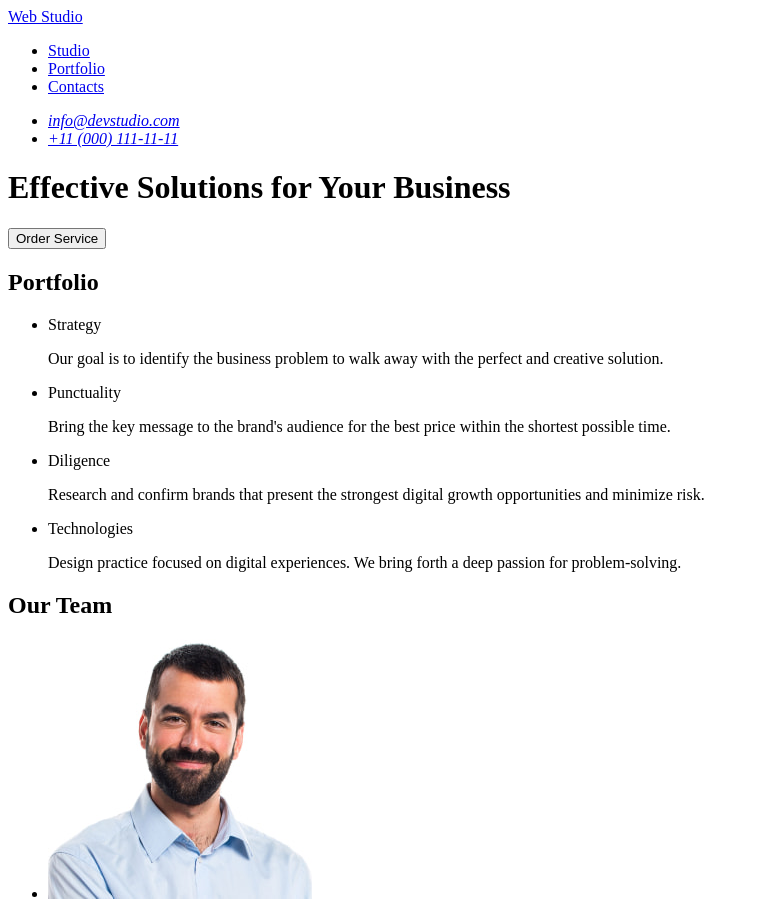
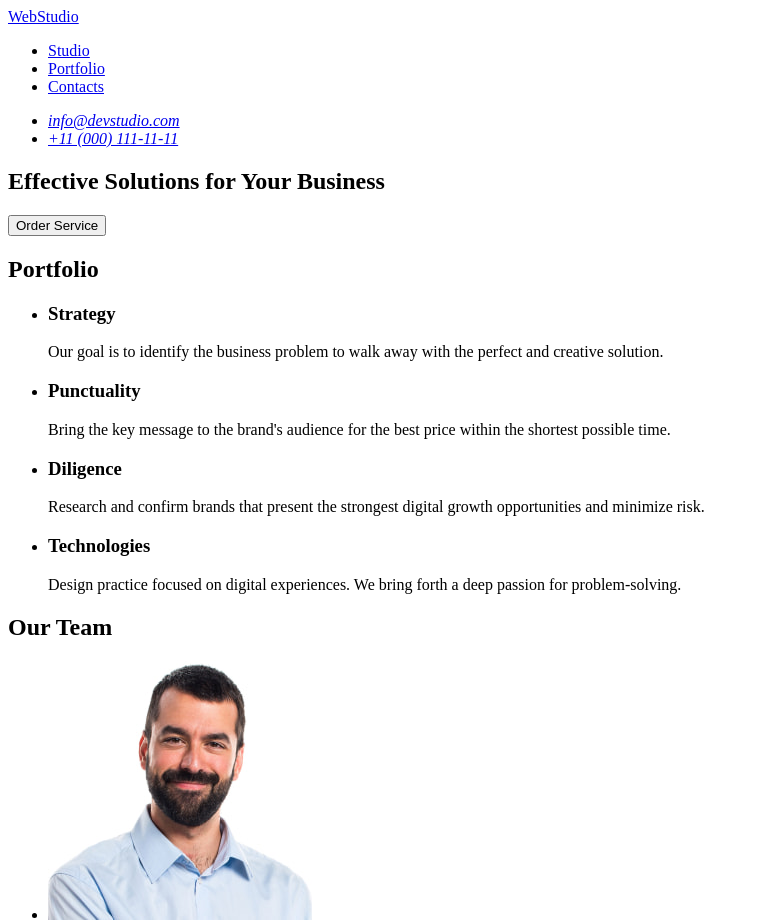
Before and after one commit to mepuaji/goit-markup-hw-01, a plain HTML site: page index.html in a window 1280 px wide. Shown: the top 923 px of the page, without its empty margins (0-759 px from the left). Drawn offline with Linux system fonts and the light colour scheme.

Commit message:
add index file

```diff
--- a/index.html
+++ b/index.html
@@ -11,7 +11,7 @@
 
     <header>
       <nav>
-        <a href=”./index.html”>Web Studio</a>
+        <a href="index.html">WebStudio</a>
 
         <ul>
           <li>
@@ -27,13 +27,12 @@
       </nav>
       <address>
         <ul>
-            <li>
-                <a href=”mailto:info@devstudio.com”>info@devstudio.com</a>
-              </li>
+          <li>
+            <a href="mailto:info@devstudio.com">info@devstudio.com</a>
+          </li>
           <li>
             <a href="tel:+110001111111">+11 (000) 111-11-11</a>
           </li>
-
         </ul>
       </address>
     </header>
@@ -41,8 +40,10 @@
     <main>
       <!--Hero-->
 
-      <h1>Effective Solutions for Your Business</h1>
-      <button type="button">Order Service</button>
+      <section>
+        <h1>Effective Solutions for Your Business</h1>
+        <button type="button">Order Service</button>
+      </section>
 
       <!--Portfolio-->
 
@@ -50,28 +51,28 @@
         <h2>Portfolio</h2>
         <ul>
           <li>
-            Strategy
+            <h3>Strategy</h3>
             <p>
               Our goal is to identify the business problem to walk away with the
               perfect and creative solution.
             </p>
           </li>
           <li>
-            Punctuality
+            <h3>Punctuality</h3>
             <p>
               Bring the key message to the brand's audience for the best price
               within the shortest possible time.
             </p>
           </li>
           <li>
-            Diligence
+            <h3>Diligence</h3>
             <p>
               Research and confirm brands that present the strongest digital
               growth opportunities and minimize risk.
             </p>
           </li>
           <li>
-            Technologies
+            <h3>Technologies</h3>
             <p>
               Design practice focused on digital experiences. We bring forth a
               deep passion for problem-solving.
@@ -129,7 +130,7 @@
     </main>
 
     <footer>
-      <a href="./index.html">Web Studio</a>
+      <a href="./index.html">WebStudio</a>
       <p>
         Increase the flow of customers and sales for your business with digital
         marketing & growth solutions.
```
